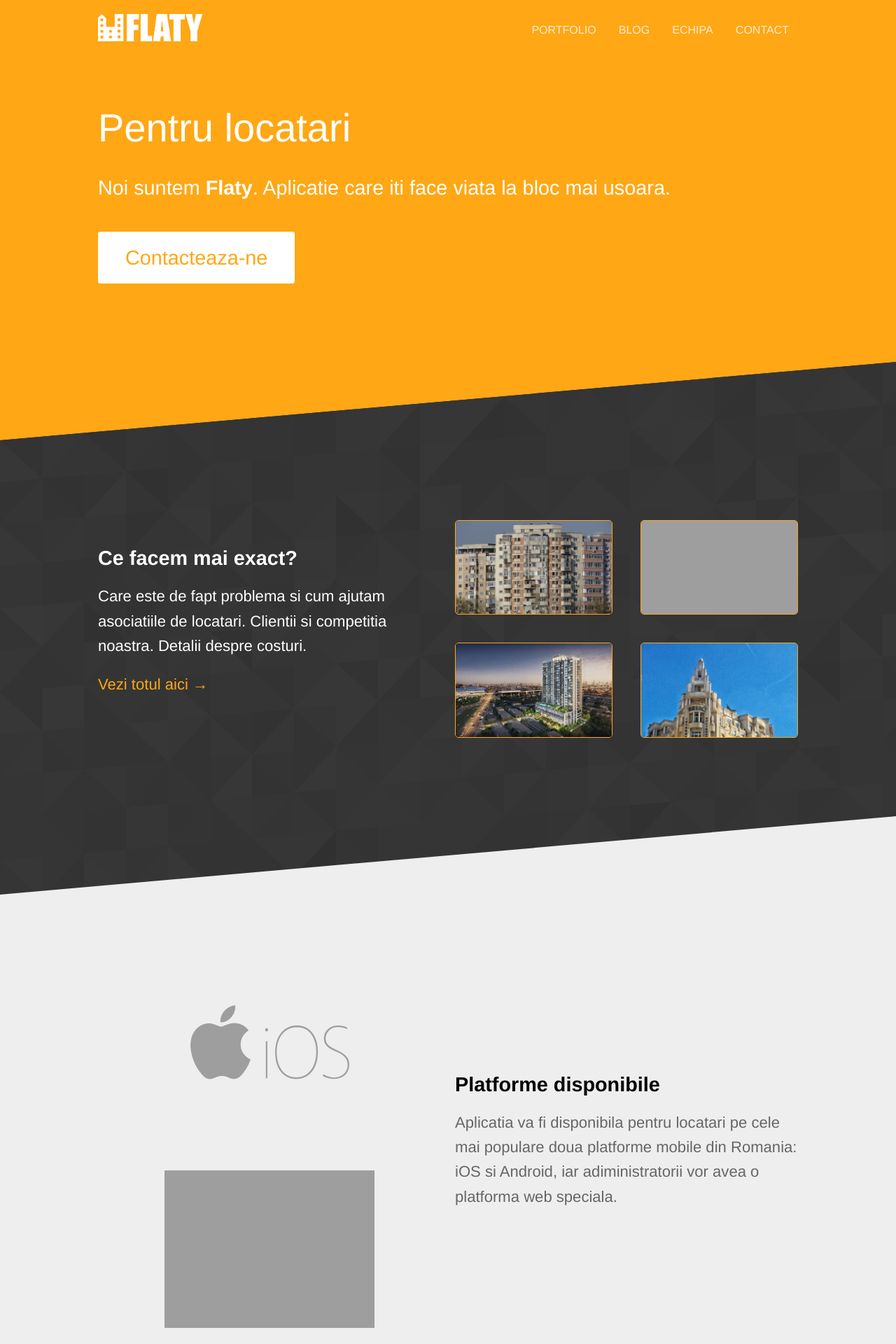
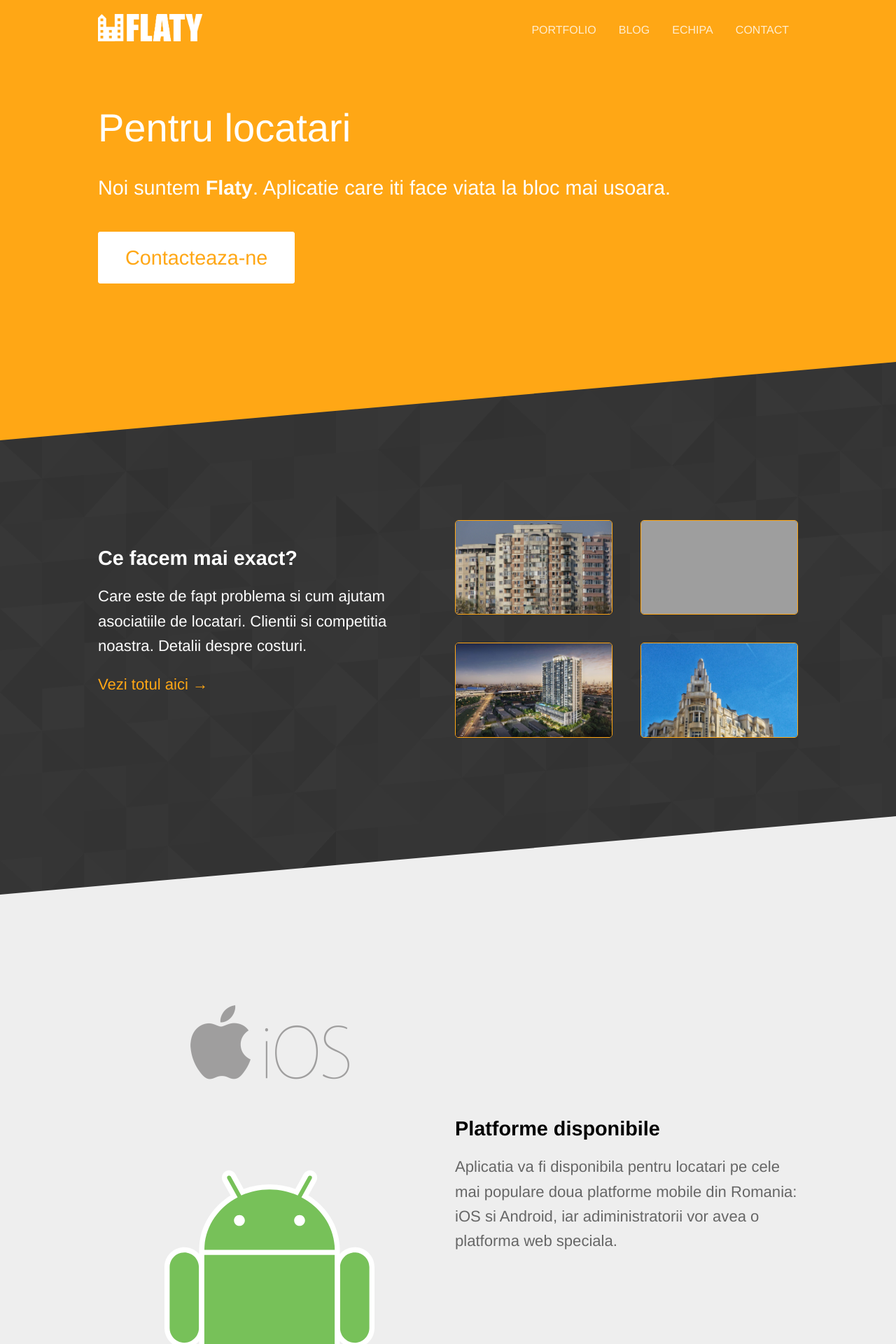
Before and after one commit to rptoma/Flaty, a Jekyll site: the page built from index.html, in a window 1280 px wide. Shown: the top 1920 px of the page at 70% size. Built offline with Jekyll 4.4.1, drawn with Linux system fonts in a browser that asks for light colours.

Commit message:
Updated 'index.html' via CloudCannon

```diff
--- a/index.html
+++ b/index.html
@@ -33,7 +33,7 @@ title: Flaty
 		<div>
 			<ul class="image-list">
 				<li><img src="{{ site.baseurl }}/images/ios.png" width="250" style="margin-bottom: 40px;"></li>
-				<li><img src="{{ site.baseurl }}/images/android.png" width="300"></li>
+				<li><img src="{{ site.baseurl }}/images/android.svg" width="300"></li>
 			</ul>
 		</div>
 		<div>
```
